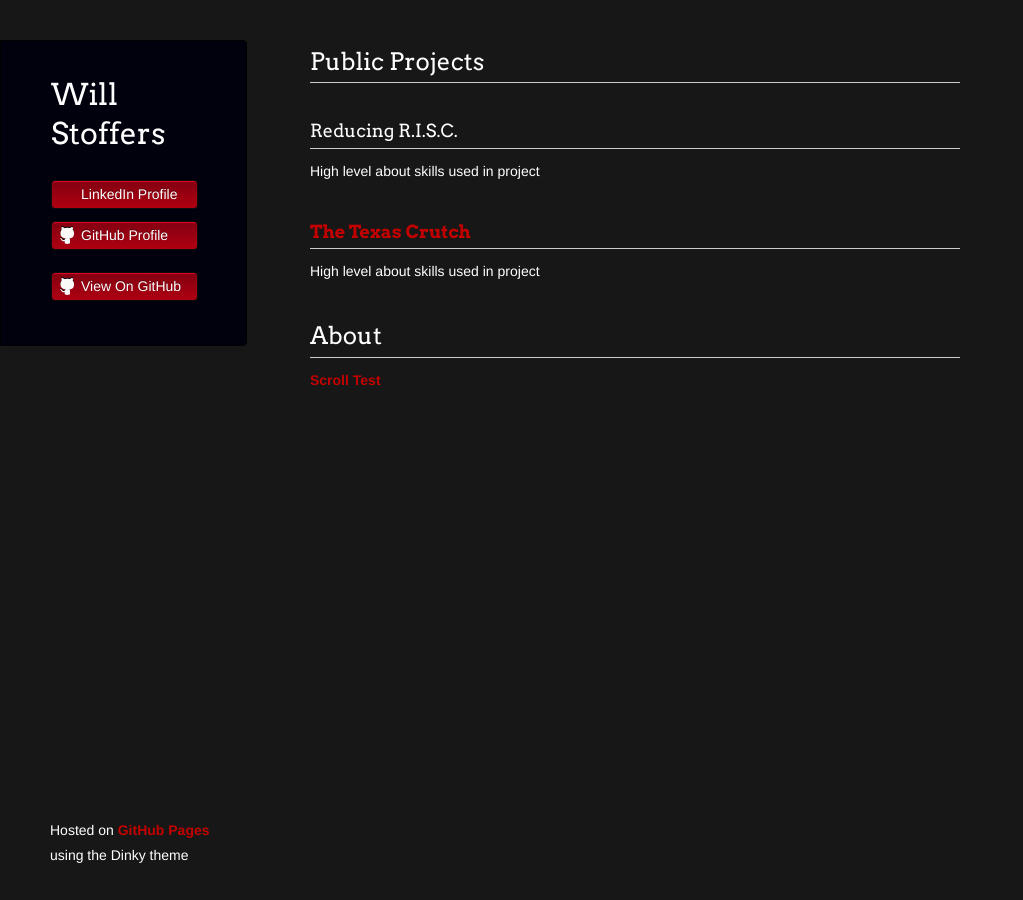
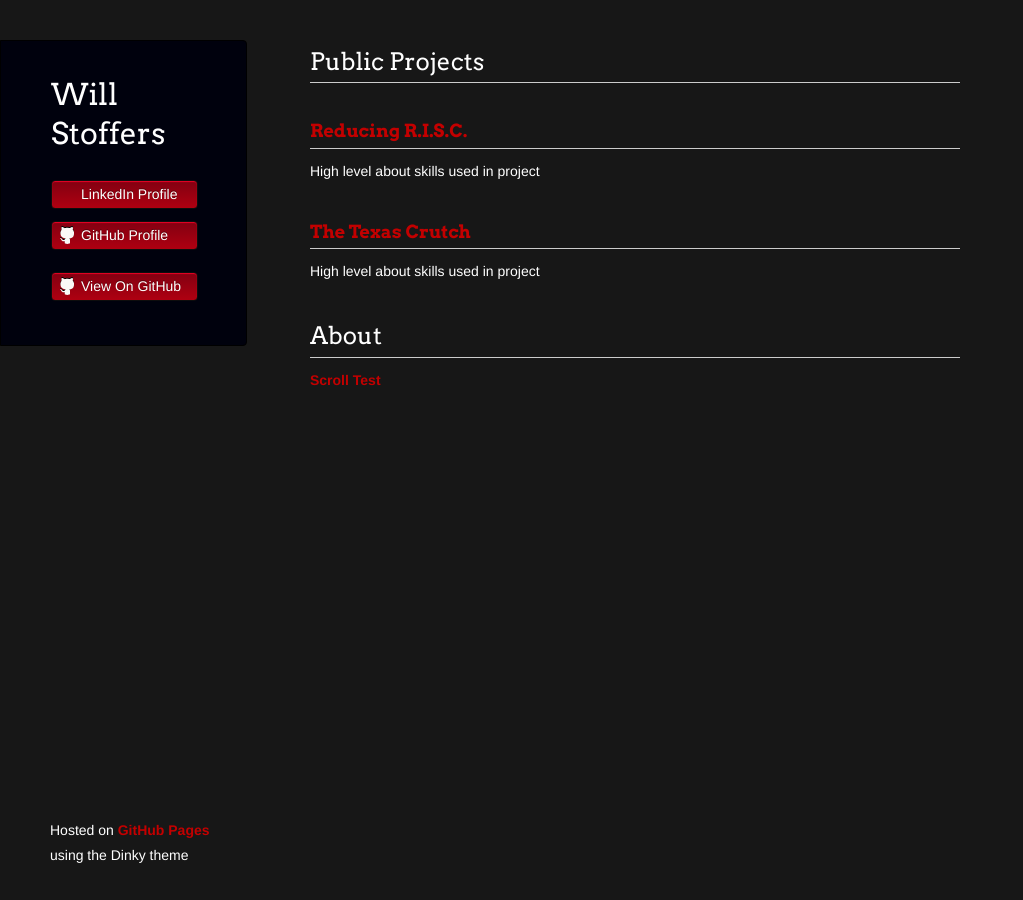
Before and after one commit to wstoffers/wstoffers.github.io, a Jekyll site: the page built from index.md, in a window 1280 px wide. Shown: the whole page, without its empty margins (0-1023 px from the left). Built offline with Jekyll 4.4.1, drawn with Linux system fonts in a browser that asks for light colours; our own code applies the rules of GitHub Pages for plain Markdown files; a script that is not in the unit is left out; the repository's description, which GitHub fills in, is left out.

Commit message:
Adding link to header

```diff
--- a/index.md
+++ b/index.md
@@ -6,7 +6,11 @@ title: Will Stoffers
 
 <div class="row">
     <div class="column">
-        <h3>Reducing R.I.S.C.</h3>
+        <h3>
+            <a href="https://wstoffers.github.io/codex/">
+                Reducing R.I.S.C.
+            </a>
+        </h3>
         <p>High level about skills used in project</p>
     </div>
     <div class="column">
```
